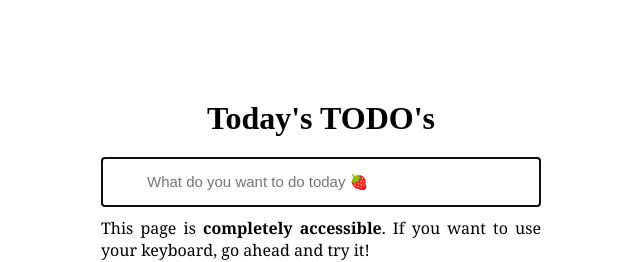
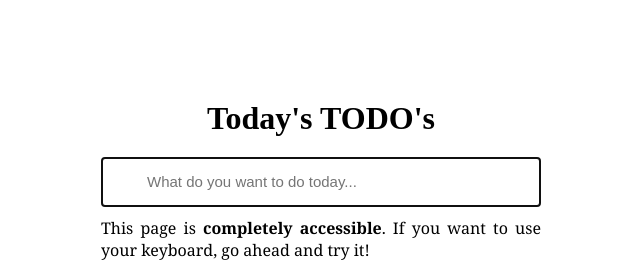
Before and after one commit to afozbek/react-todo-app, a React (Create React App) app: page / in a window 1280 px wide. Shown: the top 262 px of the page, without its empty margins (319-959 px from the left). Built offline with nearby package versions, Linux system fonts and the light colour scheme.

Commit message:
input düzenlendi

```diff
--- a/src/components/TodoList/TodoItem/TodoInput.js
+++ b/src/components/TodoList/TodoItem/TodoInput.js
@@ -7,7 +7,7 @@ import { keyCodes } from "../../../util";
 
 const TodoInput = ({ addTodoItem }) => {
   const inputKeyDownHandler = ({target, keyCode}) => {
-    if (Object.values(keyCodes).indexOf(keyCode) === -1 || target.value.length < 2) return;
+    if (keyCode !== keyCodes.enter || target.value.length < 2) return;
 
     addTodoItem(target.value);
 
@@ -22,7 +22,7 @@ const TodoInput = ({ addTodoItem }) => {
       name="todo"
       id="todoInput"
       type="text"
-      placeholder="What do you want to do today 🍓"
+      placeholder="What do you want to do today... "
     />
   )
 }
```
